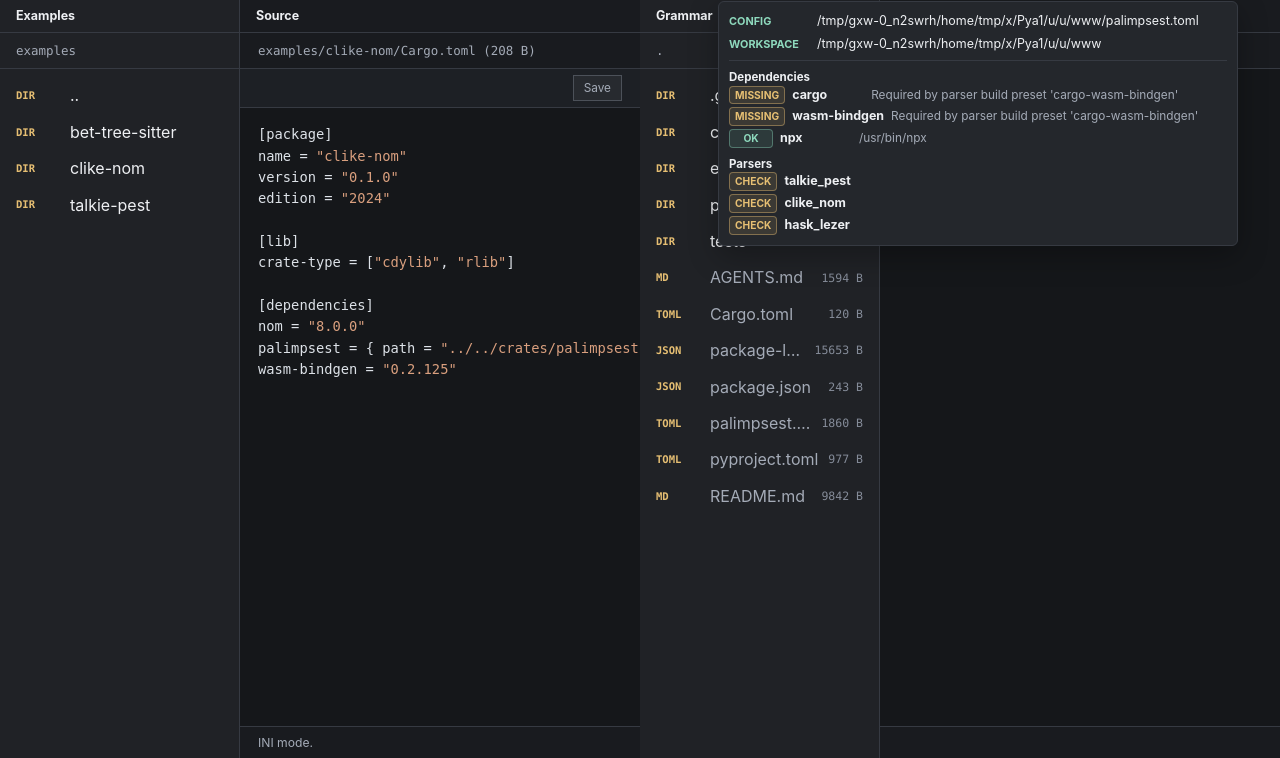
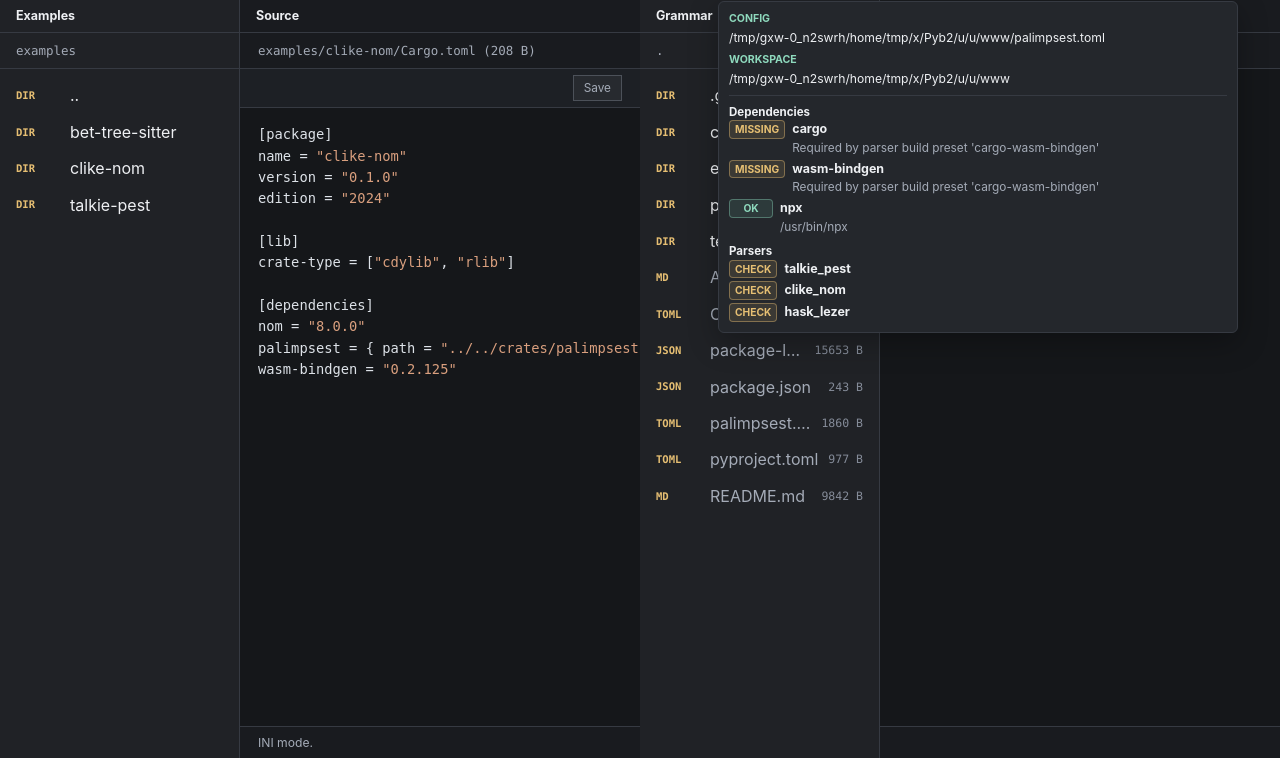
Before and after one commit to b33j0r/palimpsest, a Flask app: page / in a window 1280 px wide, after a click that opens the changed part. Shown: the part 42-800 px from the top of the page. Run offline with Flask 3, Linux system fonts and the light colour scheme; data that the repository does not hold is empty; some libraries are stand-ins or nearby versions.

Commit message:
Better header drop-down

```diff
--- a/palimpsest/static/css/style.css
+++ b/palimpsest/static/css/style.css
@@ -201,7 +201,7 @@ h2 {
 
 .health-pairs {
   display: grid;
-  gap: 5px;
+  gap: 7px;
   margin: 0;
   padding-bottom: 8px;
   border-bottom: 1px solid var(--line);
@@ -209,14 +209,12 @@ h2 {
 
 .health-pair {
   display: grid;
-  grid-template-columns: 78px minmax(0, 1fr);
-  gap: 10px;
-  align-items: baseline;
+  gap: 2px;
 }
 
 .health-pair dt {
   color: var(--accent-strong);
-  font-size: 0.68rem;
+  font-size: 0.66rem;
   font-weight: 700;
   letter-spacing: 0;
   text-transform: uppercase;
@@ -225,6 +223,7 @@ h2 {
 .health-pair dd {
   margin: 0;
   color: var(--text);
+  font-size: 0.76rem;
   overflow-wrap: anywhere;
 }
 
@@ -244,9 +243,9 @@ h2 {
 
 .health-check {
   display: grid;
-  grid-template-columns: max-content minmax(72px, max-content) minmax(0, 1fr);
-  gap: 7px;
-  align-items: baseline;
+  grid-template-columns: max-content minmax(0, 1fr);
+  gap: 1px 7px;
+  align-items: start;
   min-width: 0;
   overflow-wrap: anywhere;
 }
@@ -281,6 +280,7 @@ h2 {
 }
 
 .health-check-detail {
+  grid-column: 2;
   color: var(--muted);
   font-size: 0.74rem;
   overflow-wrap: anywhere;
--- a/palimpsest/static/js/app.mjs
+++ b/palimpsest/static/js/app.mjs
@@ -1,14 +1,13 @@
-import { loadGrammarMetadata, loadHealth } from "./api.mjs";
-import { findConfiguredFiletype } from "./configured_filetypes.mjs";
-import { SignalGraph } from "./core/signal_graph.mjs";
-import { CompilerRegistry, FallbackHighlighterRegistry, ModeRegistry, RuntimeRegistry } from "./core/registries.mjs";
-import { normalizeConfiguredFiletypes, registerConfiguredFiletypeHighlighters } from "./configured_filetypes.mjs";
-import { highlightPlain } from "./highlight/tokenizer.mjs";
-import { registerFallbackHighlighters } from "./highlight/fallbacks.mjs";
-import { registerModes } from "./modes/index.mjs";
-import { hydrateConfiguredParserRuntimes, registerConfiguredParserRuntimes } from "./parser_runtimes.mjs";
-import { parentPath } from "./utils/path.mjs";
-import { createEditorWorkspaceClass } from "./workspace.mjs";
+import {loadGrammarMetadata, loadHealth} from "./api.mjs";
+import {findConfiguredFiletype, normalizeConfiguredFiletypes, registerConfiguredFiletypeHighlighters} from "./configured_filetypes.mjs";
+import {SignalGraph} from "./core/signal_graph.mjs";
+import {CompilerRegistry, FallbackHighlighterRegistry, ModeRegistry, RuntimeRegistry} from "./core/registries.mjs";
+import {highlightPlain} from "./highlight/tokenizer.mjs";
+import {registerFallbackHighlighters} from "./highlight/fallbacks.mjs";
+import {registerModes} from "./modes/index.mjs";
+import {hydrateConfiguredParserRuntimes, registerConfiguredParserRuntimes} from "./parser_runtimes.mjs";
+import {parentPath} from "./utils/path.mjs";
+import {createEditorWorkspaceClass} from "./workspace.mjs";
 
 const appState = JSON.parse(document.getElementById("app-state").textContent);
 const configuredFiletypes = normalizeConfiguredFiletypes(appState);
@@ -17,13 +16,13 @@ let grammarFiles = [];
 let grammarFileMap = new Map();
 
 const graph = new SignalGraph();
-const runtimes = new RuntimeRegistry({ graph });
+const runtimes = new RuntimeRegistry({graph});
 const compilers = new CompilerRegistry();
 const fallbackHighlighters = new FallbackHighlighterRegistry();
-const modeRegistry = new ModeRegistry({ graph });
+const modeRegistry = new ModeRegistry({graph});
 
 graph.set("openedFormats", new Map());
-graph.on("editor:file-opened", ({ detail }) => {
+graph.on("editor:file-opened", ({detail}) => {
     const openedFormats = new Map(graph.get("openedFormats") || []);
     const formatId = detail.format?.id || detail.mode.id;
     const format = openedFormats.get(formatId) || {
@@ -34,11 +33,11 @@ graph.on("editor:file-opened", ({ detail }) => {
     };
     const paths = new Set(format.paths);
     paths.add(detail.file.path);
-  openedFormats.set(formatId, { ...format, modeId: detail.mode.id, paths });
+    openedFormats.set(formatId, {...format, modeId: detail.mode.id, paths});
     graph.set("openedFormats", openedFormats);
 });
 
-registerConfiguredParserRuntimes({ appState, runtimes });
+registerConfiguredParserRuntimes({appState, runtimes});
 
 registerFallbackHighlighters(fallbackHighlighters);
 registerConfiguredFiletypeHighlighters(fallbackHighlighters, configuredFiletypes, highlightPlain);
@@ -70,7 +69,7 @@ async function initializeWorkspaces() {
     renderHealth(await loadHealth());
     grammarFiles = await loadGrammarMetadata();
     grammarFileMap = new Map(grammarFiles.map((file) => [file.path, file]));
-  hydrateConfiguredParserRuntimes({ appState, graph, runtimes });
+    hydrateConfiguredParserRuntimes({appState, graph, runtimes});
 
     const leftWorkspace = document.querySelector('palimpsest-editor-workspace[data-workspace="left"]');
     const rightWorkspace = document.querySelector('palimpsest-editor-workspace[data-workspace="right"]');
@@ -102,7 +101,7 @@ function renderHealth(health) {
     const missingParsers = (health.parsers || []).filter((parser) => !parser.ok);
     panel.dataset.ok = health.ok ? "true" : "false";
     summary.textContent = health.ok
-    ? "Project ready"
+        ? "project"
         : `${missingDependencies.length + missingParsers.length || 1} project readiness issue(s)`;
 
     body.replaceChildren();
@@ -213,10 +212,10 @@ async function firstExampleFileCandidate(startPath) {
     const files = listing.entries.filter((entry) => entry.kind === "file");
     const configuredFile = files.find((entry) => findConfiguredFiletype(entry, configuredFiletypes));
     if (configuredFile) {
-    return { path: configuredFile.path, configured: true };
+        return {path: configuredFile.path, configured: true};
     }
 
-  let fallback = files[0] ? { path: files[0].path, configured: false } : null;
+    let fallback = files[0] ? {path: files[0].path, configured: false} : null;
     for (const directory of listing.entries.filter((entry) => entry.kind === "directory")) {
         const nestedCandidate = await firstExampleFileCandidate(directory.path);
         if (nestedCandidate?.configured) {
```
Lines whose indentation alone changed are shown as unchanged.
